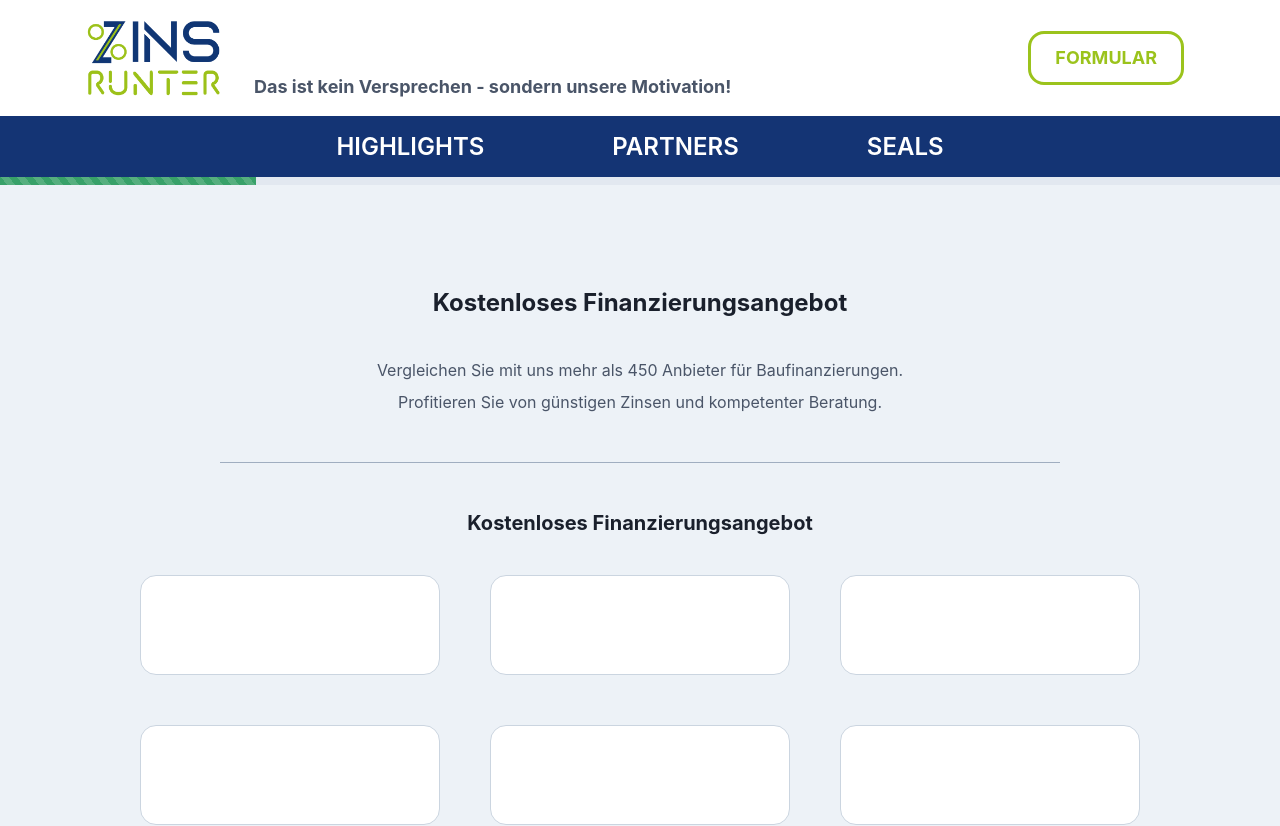
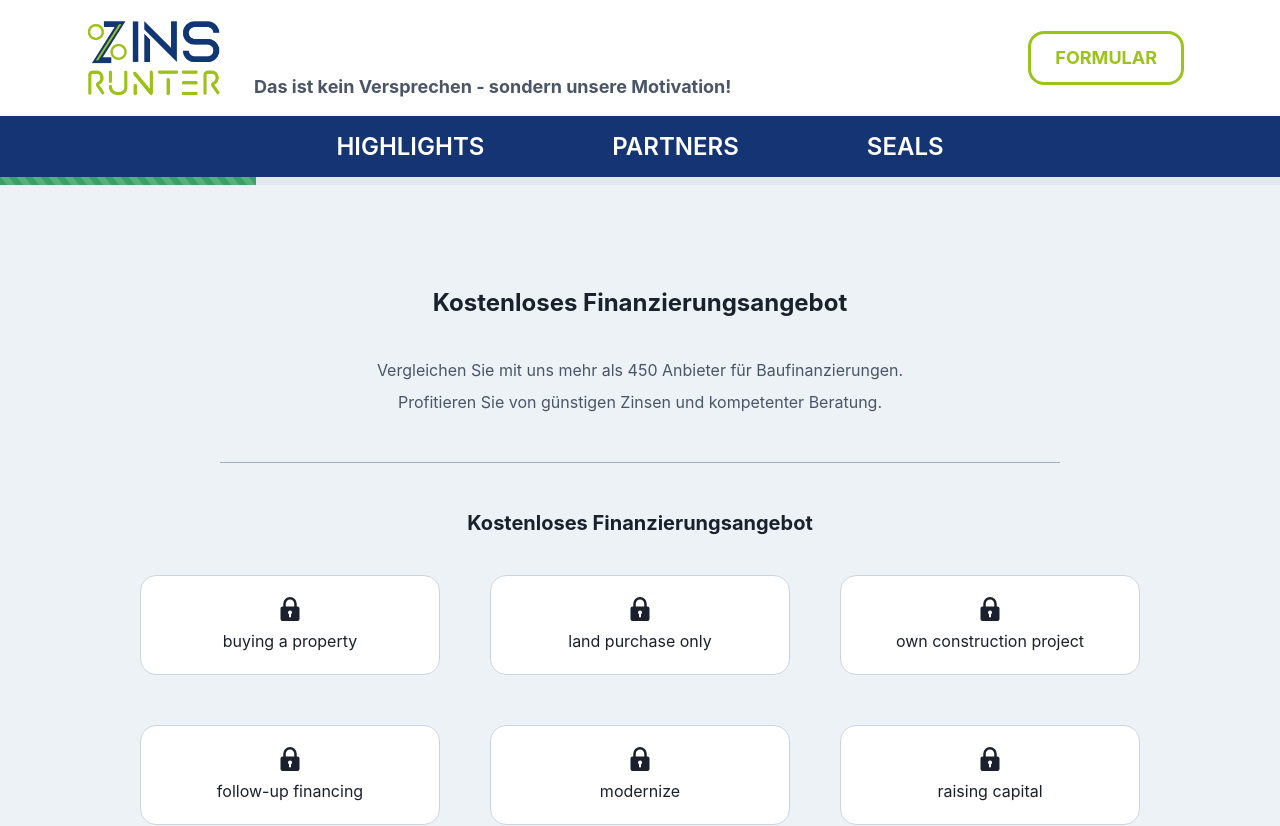
Before and after one commit to MKale112/zinsrunter, a Next.js app: page /formular in a window 1280 px wide. Shown: the top 826 px of the page. Built offline with nearby package versions, Linux system fonts and the light colour scheme.

Commit message:
Form creation

```diff
--- a/components/Formular/index.tsx
+++ b/components/Formular/index.tsx
@@ -1,4 +1,5 @@
-import { Box, Button, Heading, Progress, SimpleGrid, Text, VStack } from '@chakra-ui/react';
+import { Box, Button, Center, Heading, Progress, SimpleGrid, Text, VStack } from '@chakra-ui/react';
+import { financeOffer } from 'data/form';
 import React, { useState } from 'react';
 import { FullWidthContainer, ResponsiveContainer } from '../Containers';
 
@@ -66,12 +67,25 @@ const Formular = () => {
               Kostenloses Finanzierungsangebot
             </Heading>
             <SimpleGrid columns={3} spacing='50px' w='full'>
-              <Box bg='white' borderRadius='2xl' border='1px' borderColor='gray.300' height='100px' w={300}></Box>
-              <Box bg='white' borderRadius='2xl' border='1px' borderColor='gray.300' height='100px' w={300}></Box>
-              <Box bg='white' borderRadius='2xl' border='1px' borderColor='gray.300' height='100px' w={300}></Box>
-              <Box bg='white' borderRadius='2xl' border='1px' borderColor='gray.300' height='100px' w={300}></Box>
-              <Box bg='white' borderRadius='2xl' border='1px' borderColor='gray.300' height='100px' w={300}></Box>
-              <Box bg='white' borderRadius='2xl' border='1px' borderColor='gray.300' height='100px' w={300}></Box>
+              {financeOffer.map((entry) => {
+                return (
+                  <Center
+                    key={entry.key}
+                    bg='white'
+                    borderRadius='2xl'
+                    border='1px'
+                    borderColor='gray.300'
+                    height='100px'
+                    w={300}
+                    _hover={{ cursor: 'pointer' }}
+                  >
+                    <VStack>
+                      {React.createElement(entry.icon, { h: '24px', w: '24px' })}
+                      <Text>{entry.text}</Text>
+                    </VStack>
+                  </Center>
+                );
+              })}
             </SimpleGrid>
           </VStack>
         </VStack>
--- /dev/null
+++ b/data/form.ts
@@ -0,0 +1,38 @@
+import { LockIcon } from '@chakra-ui/icons';
+
+export enum FormState {
+  financeOffer = 'What would you like to finance?',
+}
+
+export const financeOffer = [
+  {
+    key: 'buyPropery',
+    icon: LockIcon,
+    text: 'buying a property',
+  },
+  {
+    key: 'landPurchase',
+    icon: LockIcon,
+    text: 'land purchase only',
+  },
+  {
+    key: 'constructionProject',
+    icon: LockIcon,
+    text: 'own construction project',
+  },
+  {
+    key: 'followUpFinance',
+    icon: LockIcon,
+    text: 'follow-up financing',
+  },
+  {
+    key: 'modernize',
+    icon: LockIcon,
+    text: 'modernize',
+  },
+  {
+    key: 'raisingCapital',
+    icon: LockIcon,
+    text: 'raising capital',
+  },
+];
```
